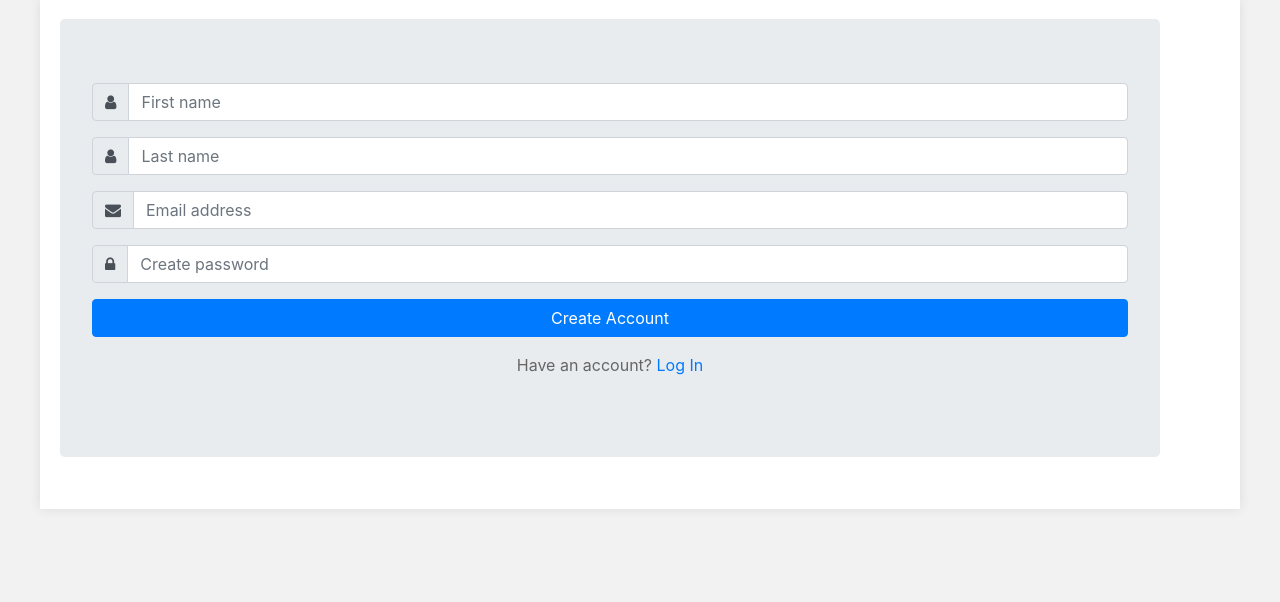
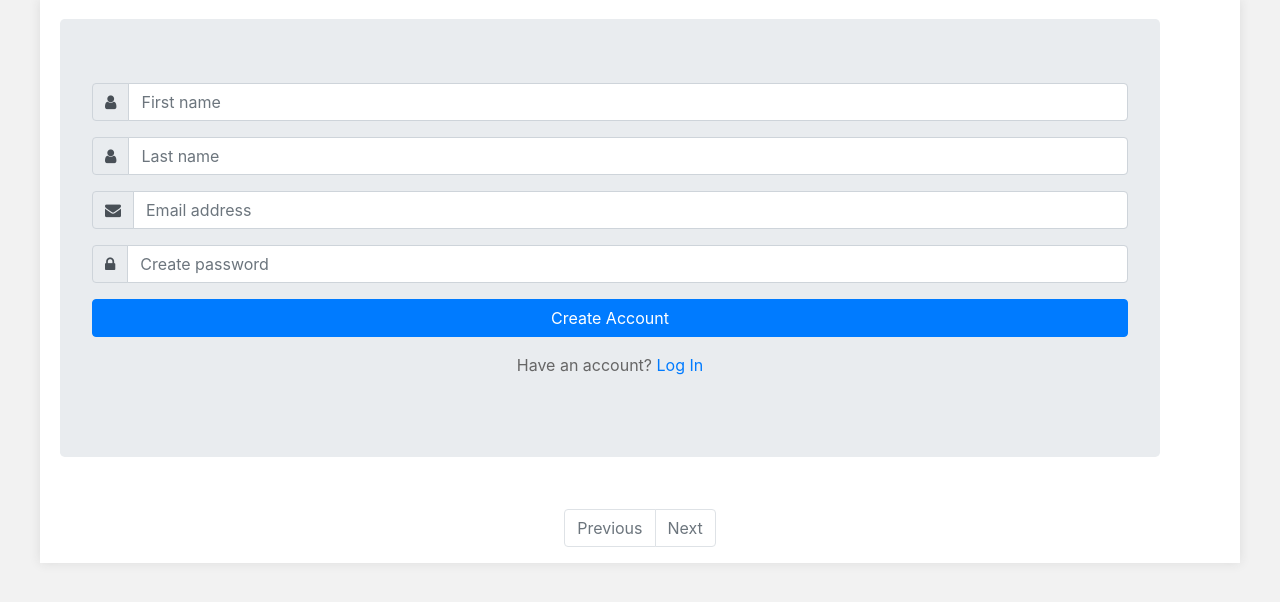
Before and after one commit to MusabDisi/StockProject, a Django app: page /accounts/register/ in a window 1280 px wide. Shown: the part 81-683 px from the top of the page. Run offline with Django 3.2, Linux system fonts and the light colour scheme; some libraries are stand-ins or nearby versions.

Commit message:
paginator
because we have more than 3k items in the list we need a paginator

```diff
--- a/myapp/templates/base.html
+++ b/myapp/templates/base.html
@@ -64,6 +64,7 @@
             <p>Placeholder text</p>
             {% endblock content %}
         </section>
+        {%include 'paginator.html' %}
     </div>
 
     <script src="https://code.jquery.com/jquery-3.4.1.min.js" integrity="sha256-CSXorXvZcTkaix6Yvo6HppcZGetbYMGWSFlBw8HfCJo=" crossorigin="anonymous"></script>
--- a/myapp/templates/index.html
+++ b/myapp/templates/index.html
@@ -7,7 +7,7 @@
         <div class="col-1 text-right">X</div>
     </div>
     -->
-    <table class="table table-hover data-table">
+    <table class="table table-hover data-table ">
         <tr>
             <th>#</th>
             <th>Symbol</th>
@@ -18,7 +18,7 @@
         {% for stock in data %}
             <tr class="clickable-row" data-href="/stock/{{ stock.symbol }}">
 
-                <td>{{ forloop.counter }}</td>
+                <td>{{ forloop.counter|add:to_add }}</td>
                 <td>{{ stock.symbol }}</td>
                 <td>{{ stock.name }}</td>
                 <td>{{ stock.price|floatformat:2 }}</td>
@@ -33,4 +33,5 @@
             </tr>
         {% endfor %}
     </table>
+
 {% endblock %}
--- /dev/null
+++ b/myapp/templates/paginator.html
@@ -0,0 +1,34 @@
+<div class="row justify-content-center" >
+    <nav aria-label="Page navigation example">
+        <ul class="pagination justify-content-center">
+            {%if data.has_previous%}
+            <li class="page-item"><a class="page-link" href="?page={{data.previous_page_number}}">Previous</a></li>
+            {%else%}
+            <li class="page-item disabled"><a class="page-link" href="">Previous</a></li>
+            {%endif%}
+            {%for num in data.paginator.page_range%}
+            {%if data.number == num%}
+            <li class="page-item active">
+            <span class="page-link">
+            {{num}}
+            <span class="sr-only">(current)</span>
+          </span>
+            </li>
+
+
+            {%elif num > data.number|add:'0' and num < data.number|add:'5'%}
+            <li class="page-item"><a class="page-link" href="?page={{num}}">{{num}}</a></li>
+
+            {%endif%}
+            {%endfor%}
+
+            <!--        <li class="page-item"><a class="page-link" href="#">2</a></li>-->
+            <!--        <li class="page-item"><a class="page-link" href="#">3</a></li>-->
+            {%if data.has_next%}
+            <li class="page-item"><a class="page-link" href="?page={{data.next_page_number}}">Next</a></li>
+            {%else%}
+            <li class="page-item disabled"><a class="page-link" href="">Next</a></li>
+            {%endif%}
+        </ul>
+    </nav>
+</div>
--- a/myapp/urls.py
+++ b/myapp/urls.py
@@ -3,12 +3,13 @@ from django.contrib.auth import views as auth_views
 from . import views
 
 urlpatterns = [
-	path('', views.index, name='index'),
-	path('stock/<str:symbol>/', views.single_stock, name='single_stock'),
-	# path('historic/<str:symbol>/', views.single_stock_historic, name='single_stock_historic'),
-	path('wikiInfo/<str:company_name>', views.get_wiki_info, name="get_wiki_info"),
-	path('historic/<str:symbol>/<str:time_range>/', views.single_stock_historic, name='single_stock_historic'),
-	path('accounts/login/', auth_views.LoginView.as_view(template_name='login.html'), name='login'),
-	path('accounts/logout/', views.logout_view, name='logout'),
-	path('accounts/register/', views.register, name='register'),
+    path('<str:page>/', views.index, name='index'),
+    path('', views.index, name='index'),
+    path('stock/<str:symbol>/', views.single_stock, name='single_stock'),
+    # path('historic/<str:symbol>/', views.single_stock_historic, name='single_stock_historic'),
+    path('wikiInfo/<str:company_name>', views.get_wiki_info, name="get_wiki_info"),
+    path('historic/<str:symbol>/<str:time_range>/', views.single_stock_historic, name='single_stock_historic'),
+    path('accounts/login/', auth_views.LoginView.as_view(template_name='login.html'), name='login'),
+    path('accounts/logout/', views.logout_view, name='logout'),
+    path('accounts/register/', views.register, name='register'),
 ]
--- a/myapp/views.py
+++ b/myapp/views.py
@@ -7,11 +7,28 @@ from django.contrib.auth import logout
 import wikipedia as wiki
 from django.core.paginator import Paginator
 
+
 # View for the home page - a list of 20 of the most active stocks
-def index(request):
+def index(request, page='1'):
     # Query the stock table, filter for top ranked stocks and order by their rank.
+
+    if request.method == 'GET':
+        page = request.GET.get('page')
+
+    try:  # in case user inters un valid page go to main
+        int(page)
+    except ValueError:
+        page = '1'
+
     data = Stock.objects.filter(top_rank__isnull=False).order_by('top_rank')
-    return render(request, 'index.html', {'page_title': 'Main', 'data': data})
+
+    paginator = Paginator(data, 11)
+
+    data = paginator.get_page(page)
+
+    to_add = (11 * (int(page) - 1))  # used for numbering the stocks in the list
+
+    return render(request, 'index.html', {'page_title': 'Main', 'data': data, 'to_add': to_add})
 
 
 # View for the single stock page
```
